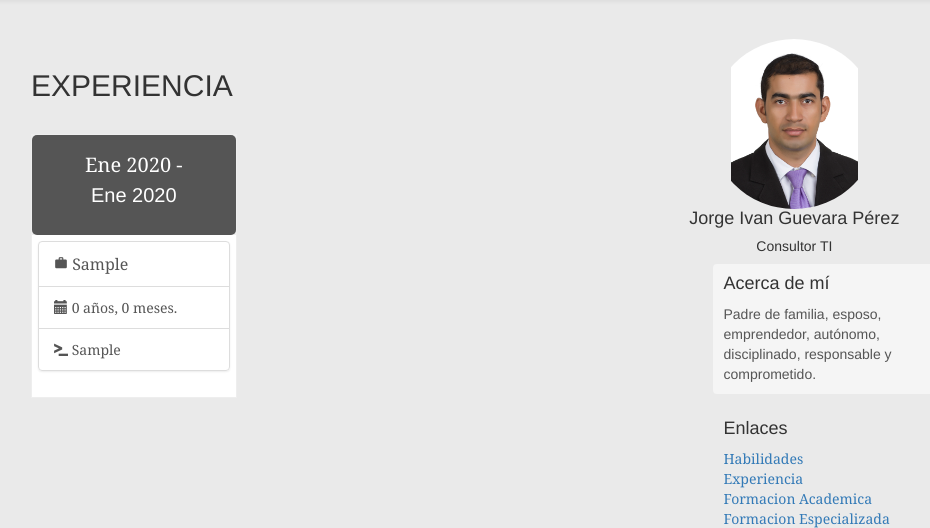
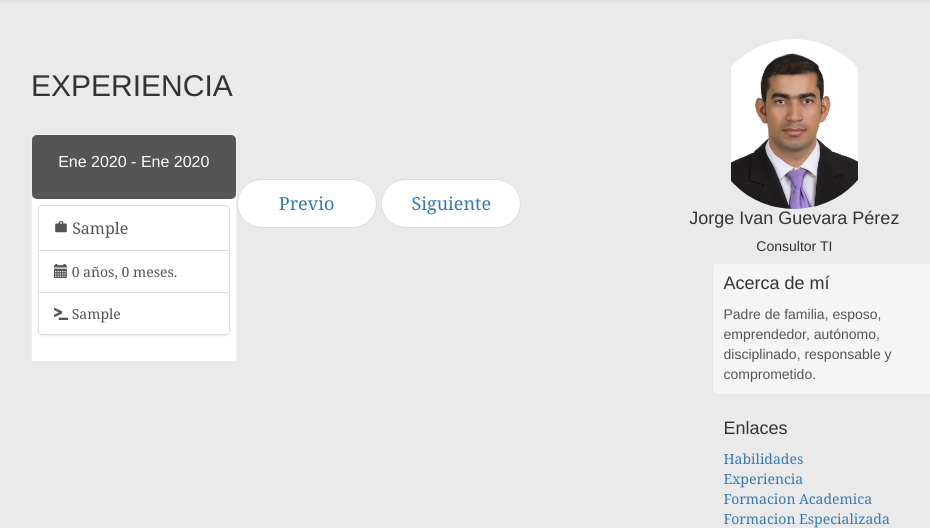
Before and after one commit to mamuts1532/curriculum_vitae, a Django app: page /experience/ in a window 1280 px wide. Shown: the part 51-579 px from the top of the page, without its empty margins (169-1099 px from the left). Run offline with Django 3.2, Linux system fonts and the light colour scheme; tables that the repository leaves empty hold one stand-in row (values such as "Sample post"); some libraries are stand-ins or nearby versions.

Commit message:
Termino de modelo y vista para experienncia y ajuste de este a la pagina

```diff
--- a/Cv_Personal/Experience/models.py
+++ b/Cv_Personal/Experience/models.py
@@ -16,8 +16,6 @@ class ExperienceModel(models.Model):
 
     @property
     def age_in_months(self):
-        print('end_date: ',self.end_date)
-        print('start_date: ',self.start_date)
         if self.end_date == date(1984, 11, 24):
             end_date_today = date.today()
             num_months = (end_date_today.year - self.start_date.year) * 12 + (end_date_today.month - self.start_date.month)
--- a/Cv_Personal/Experience/templates/Experience/experience.html
+++ b/Cv_Personal/Experience/templates/Experience/experience.html
@@ -13,11 +13,11 @@
                     {% for exper in experienceview.all %}
                                 <div class="col-sm-12 col-md-4 nopadding">
                                     <div class="custom-column">
-                                    <div class="custom-column-header">{{ exper.start_date|date:'M Y' }} -   {% if exper.end_date_view == 'Actualidad' %}
-                                                                                                                <p>{{ exper.end_date_view }}</p>
+                                        <div class="custom-column-header"><p>{{ exper.start_date|date:'M Y' }} -   {% if exper.end_date_view == 'Actualidad' %}
+                                                                                                                    {{ exper.end_date_view }}
                                                                                                                 {% else %}
-                                                                                                                <p>{{ exper.end_date_view|date:'M Y' }}</p>
-                                                                                                            {% endif %}
+                                                                                                                    {{ exper.end_date_view|date:'M Y' }}
+                                                                                                                {% endif %}</p>
 
 
                                         </div>
@@ -36,7 +36,7 @@
                                                     {{ exper.age_in_months }}
                                                 </li>
 
-                                            <li class="list-group-item" style="font-size:14px">
+                                                <li class="list-group-item" style="font-size:14px;">
 
                                                     <span class="glyphicon glyphicon-console" aria-hidden="true" style="font-size:14px" ></span>
                                                     {{ exper.resumen }}
@@ -50,10 +50,14 @@
                     {% endfor %}
                 {% endif %}
 
-
-
-
-
+                <div class="pagination">
+                <nav>
+                <ul class="pager">
+                    <li><a href="{% url 'habilidades' %}">Previo</a></li>
+                    <li><a href="{% url 'formacad' %}">Siguiente</a></li>
+                </ul>
+                </nav>
+                </div>
 
             </div><!-- /.blog-main -->
 
--- a/Cv_Personal/Experience/tests.py
+++ b/Cv_Personal/Experience/tests.py
@@ -1,8 +1,8 @@
 from django.test import TestCase
 from datetime import date
 # Create your tests here.
-start_date = date(2021, 2, 1)
-end_date = date(2021, 8, 28)
+start_date = date(2019, 11, 1)
+end_date = date(2021, 6, 4)
 def age_in_months(end_date, start_date):
     num_months = (end_date.year - start_date.year) * 12 + (end_date.month - start_date.month)
     num_years = num_months//12
--- a/Cv_Personal/FormAcad/templates/FormAcad/form_acad.html
+++ b/Cv_Personal/FormAcad/templates/FormAcad/form_acad.html
@@ -32,7 +32,7 @@
 
                 <nav>
                 <ul class="pager">
-                    <li><a href="{% url 'experiencia' %}">Previo</a></li>
+                    <li><a href="{% url 'experience' %}">Previo</a></li>
                     <li><a href="{% url 'formesp' %}">Siguiente</a></li>
                 </ul>
                 </nav>
--- a/Cv_Personal/static/Cv_Personal/css/master.css
+++ b/Cv_Personal/static/Cv_Personal/css/master.css
@@ -42,6 +42,10 @@
 .center {
   text-align:center;
 
+}
+
+.pagination {
+  padding-top: 5px;
 }
 
 /* ############################################### -- Sidebar --####################################################### */
@@ -328,7 +332,7 @@
 }
 
 .custom-column-header {
-  font-size: 20px;
+  font-size: 16px;
   background-color: #555555;
   color: white;
   padding: 15px;
@@ -340,6 +344,7 @@
   background-color: #fff;
   border: 1px solid white;
   padding: 5px;
+  /* min-height: 380px; */
 }
 
 .custom-column-footer {
--- a/Cv_Personal/templates/base.html
+++ b/Cv_Personal/templates/base.html
@@ -143,7 +143,7 @@
           <h4>Enlaces</h4>
           <ol class="list-unstyled">
             <li><a href="/habilidades">Habilidades</a></li>
-            <li><a href="/experiencia">Experiencia</a></li>
+            <li><a href="/experience">Experiencia</a></li>
             <li><a href="/formacad">Formacion Academica</a></li>
             <li><a href="/formesp">Formacion Especializada</a></li>
             <li><a href="/certificados">Certificados</a></li>
--- a/Cv_Personal/templates/experiencia.html
+++ b/Cv_Personal/templates/experiencia.html
@@ -227,10 +227,7 @@
                                 <li class="list-group-item" style="font-size:14px">
 
                                         <span class="glyphicon glyphicon-console" aria-hidden="true" style="font-size:14px" ></span>
-                                        Filtrado, limpieza y visualización de datos con Python sobre entorno de trabajo inter-
-                                        activo Júpiter Notebook para diferentes proyectos. Estos proyectos se realizaron para
-                                        poder tener la certificación de especialista en Python emitida por la universidad de
-                                        Michigan en Coursera.
+                                        Oficina dedicada a la compra y venta profesional de divisas en efectivo.
 
                                 </li>
                             </ul>
--- a/Cv_Personal/templates/index.html
+++ b/Cv_Personal/templates/index.html
@@ -17,7 +17,7 @@
 
           <div class="blog-post">
             <h2 class="blog-post-title">PRESENTACIÓN</h2>
-            <p class="blog-post-meta">{% now "j-m-Y g:i" %}</p>
+            <p class="blog-post-meta">{% now "j F Y g:i a" %}</p>
 
 
 
@@ -30,8 +30,8 @@
               <p>Gestión de recursos en la nube usando plataformas como <strong>Google Cloud Platform</strong> y <strong>Azure</strong>.</p>
             </blockquote>
 
-            <p align="justify">Analista enfocado principalmente a la extracción, limpieza, manipulación y visualización de datos para la
-            ejecución de técnicas de cómo machine learning, clustering, minería de datos, análisis de texto,
+            <p align="justify">Analista enfocado en la extracción, limpieza, manipulación y visualización de datos para la
+            ejecución de técnicas cómo machine learning, clustering, minería de datos, análisis de texto,
             visualización y rastreo web con Python. Desarrollador Full Stack con frameworks de Python para el desarrollo
             de aplicaciones.
             <br>
```
Also changed, not shown: Cv_Personal/skills/templates/skills/habilidades.html (+6 -6 lines), Cv_Personal/Experience/migrations/0004_auto_20210504_0630.py (added). Lines whose indentation alone changed are shown as unchanged.
